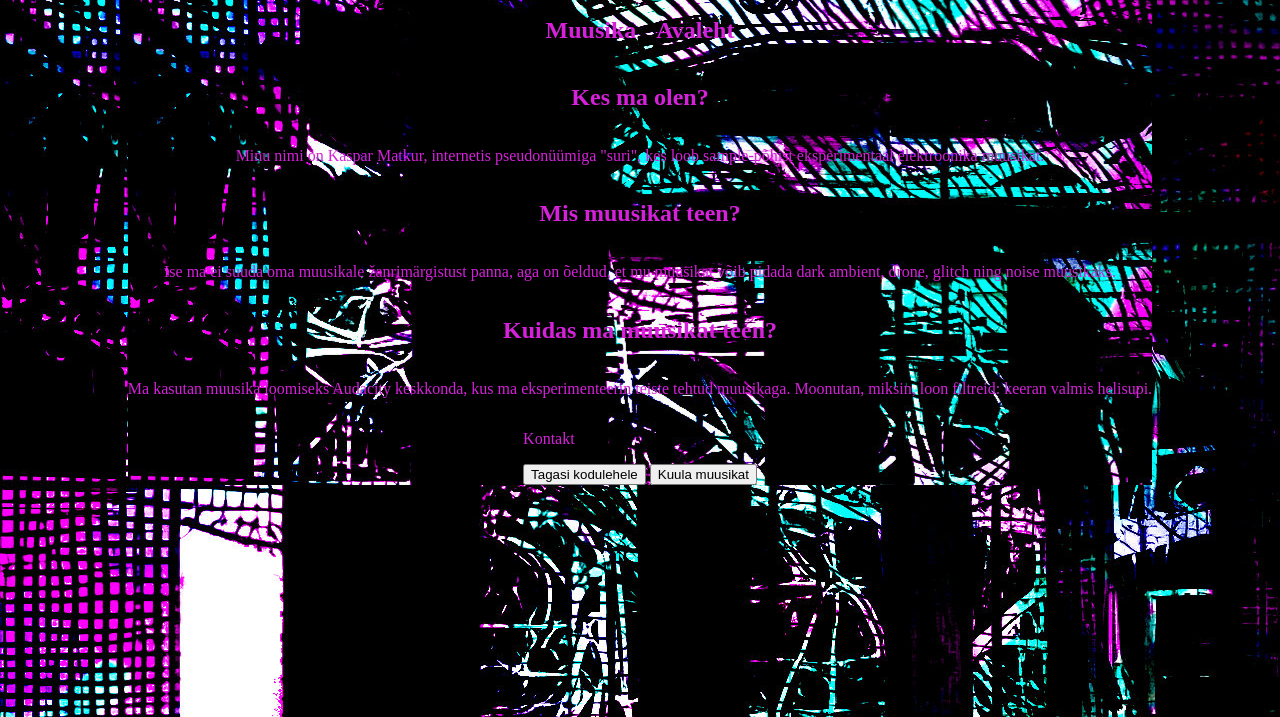
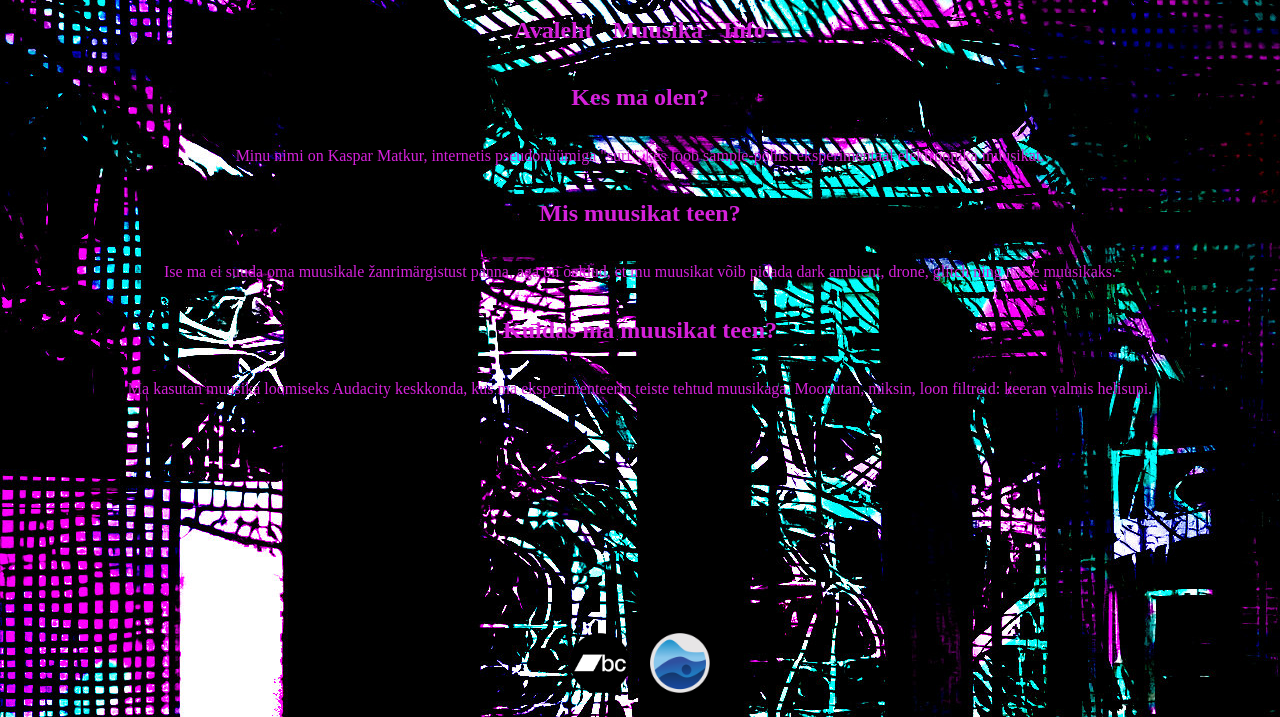
Before and after one commit to kkuus-ut/Veebileht-h7fpo, a plain HTML site: page info.html in a window 1280 px wide. Shown: the part 83-800 px from the top of the page. Drawn offline with Linux system fonts and the light colour scheme.

Commit message:
lisasin alla footeri, kus on lingid. Veel lisasin avalehele pildid ja muutsin natuke navigation bari

```diff
--- a/css/index.css
+++ b/css/index.css
@@ -1,5 +1,6 @@
-body, html {
+body, html , footer{
 	background-image: url("pildid/bandcampbg.jpg");
+	background-attachment: fixed;
 	margin: 0;
 	display: flex;
 	flex-direction: column;
@@ -35,3 +36,35 @@ h2 a:hover {
 p {
 	color: #d521da;
 }
+
+.icon{
+	float: left;
+	text-align: center;
+	padding: 10px;
+}
+
+
+.icon_bar {
+	list-style-type: none;
+	margin: 0;
+	padding: 0;
+	overflow: hidden;
+	display: flex;
+}
+
+footer {
+	position: fixed;
+	position: fixed;
+    bottom: 0;
+    left: 0;
+    width: 100%;
+	padding: 10px 0;
+}
+
+head {
+	background-image:url("css/pildid/bandcampheader.png");
+	background-size: cover;
+    background-position: center;
+    background-repeat: no-repeat;
+    height: 200px;
+}
--- a/info.html
+++ b/info.html
@@ -3,15 +3,18 @@
 <head>
     <meta charset="UTF-8">
     <title>Infoleht</title>
-    <h1>Info</h1>
+    <div class="lehe_nimi">
+        <h1>Suri</a></h1>
+    </div>
     <script src="javascript/main.js" defer></script>
     <script src="javascript/info.js" defer></script>
     <link rel="stylesheet" type="text/css" href="css/index.css">
 </head>
 <body>
     <div class="link-kast">
+        <h2><a href="index.html">Avaleht</a></h2>
       <h2><a href="muusika.html">Muusika</a></h2>
-      <h2><a href="index.html">Avaleht</a></h2>
+      <h2><a href="info.html">Info</a></h2>
     </div>
     <h2>Kes ma olen?</h2>
     <p>Minu nimi on Kaspar Matkur, internetis pseudonüümiga "suri", kes loob sample-põhist eksperimentaal elektroonika muusikat. </p>
@@ -23,10 +26,13 @@
 
 </body>
 <footer>
-    <p>
-        Kontakt
-    </p>
-    <button id="koduNupp">Tagasi kodulehele</button>
-    <button id="muusikaNupp">Kuula muusikat</button>
+    <ul class="icon_bar">
+        <li>
+            <a href="https://suriunderscore.bandcamp.com" class="icon"><img src="css/pildid/bandcamp.png" alt="bandcamp" width="60" height="60"></a>
+        </li>
+        <li>
+            <a href="https://rateyourmusic.com/artist/suri-1" class="icon"><img src="css/pildid/rateyourmusic.png" alt="rateyourmusic" width="60" height="60"></a>
+        </li>
+    </ul>
 </footer>
 </html>
```
Also changed, not shown: index.html (+14 -6 lines), muusika.html (+12 -0 lines), css/pildid/0032611677_10.jpg (added), css/pildid/bandcamp.png (added), css/pildid/rateyourmusic.png (added), 2 other files.
